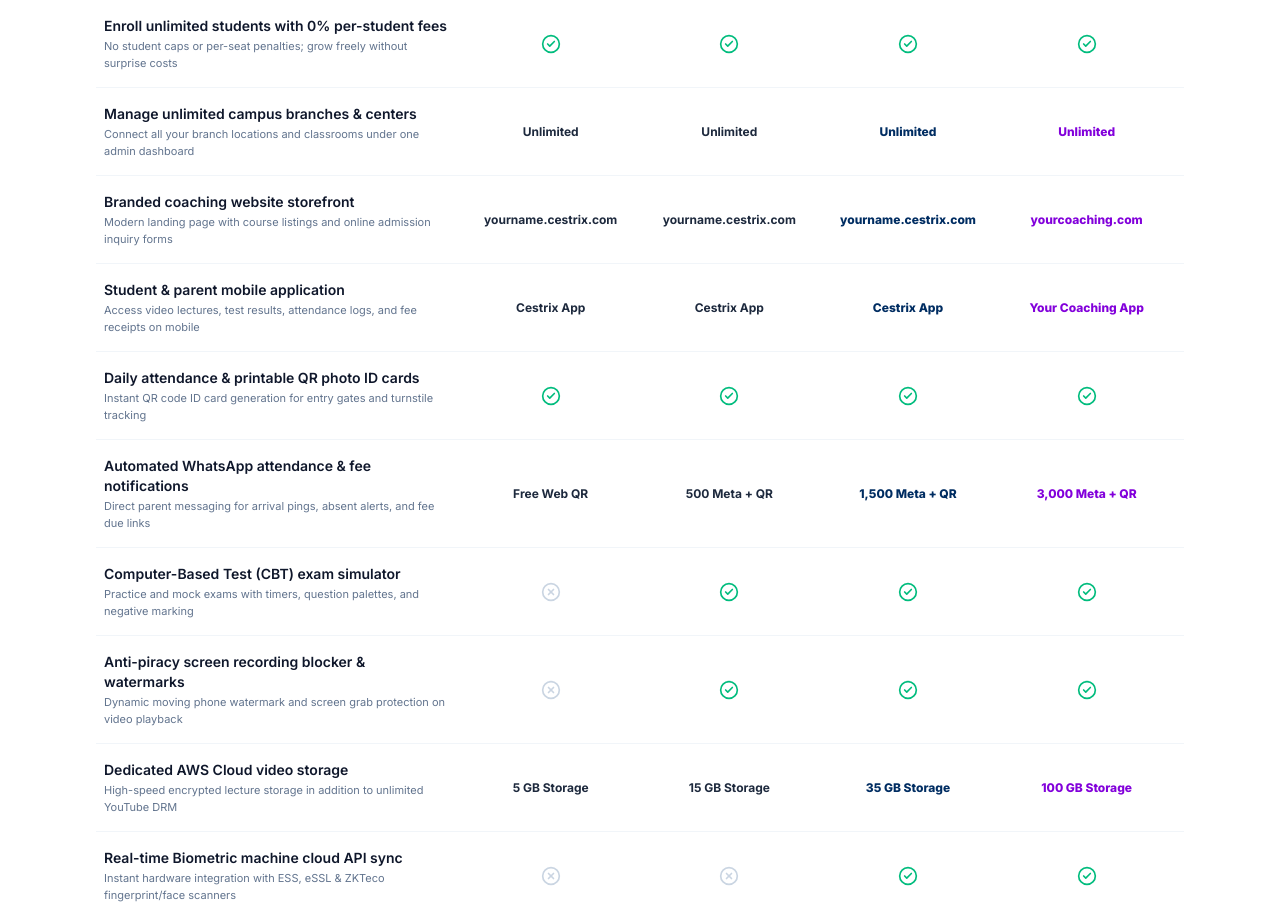
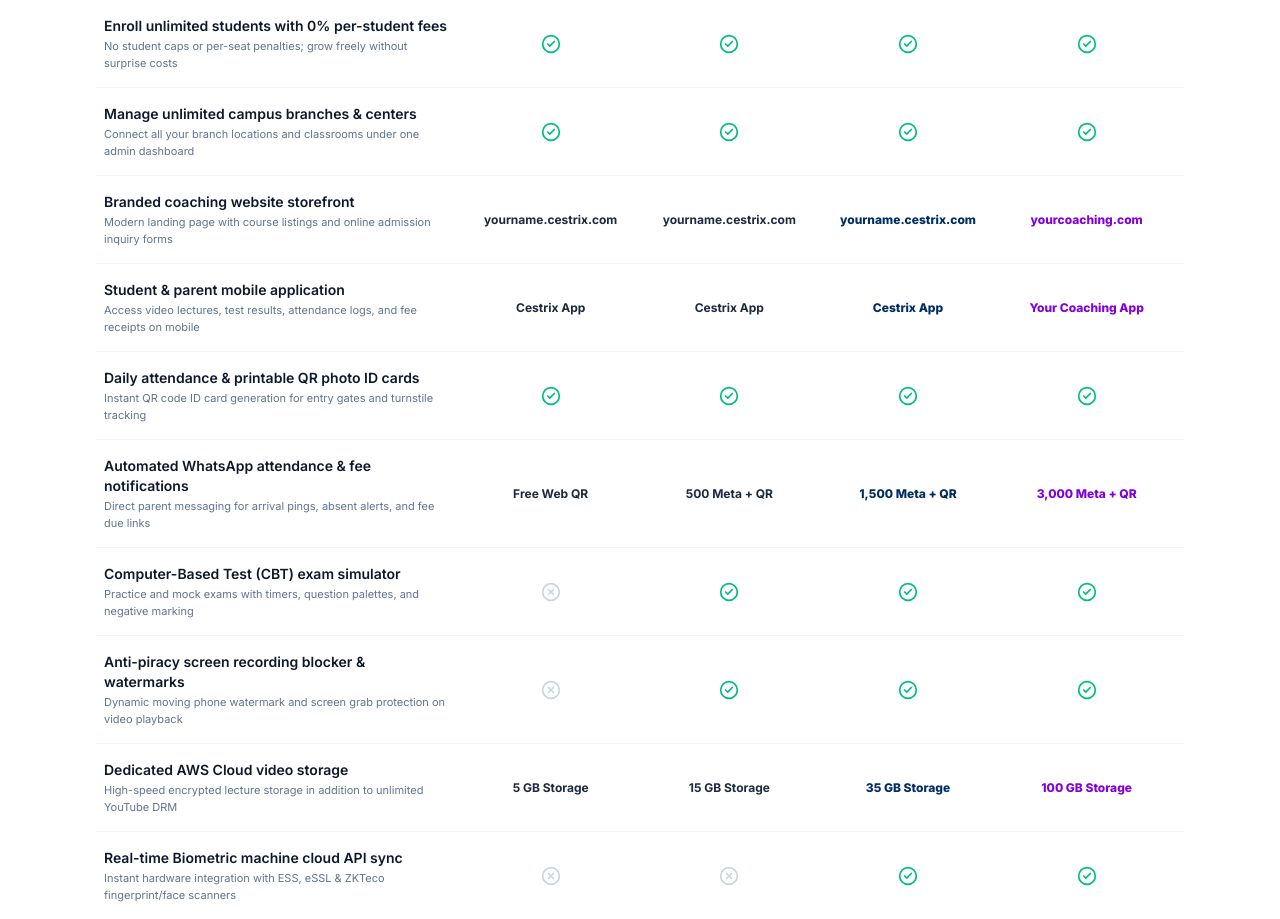
Before and after one commit to ashukumari95/cestrix-_learning, a React (Vite) app: page /pricing in a window 1280 px wide. Shown: the part 1860-2779 px from the top of the page. Built offline with nearby package versions, Linux system fonts and the light colour scheme.

Commit message:
Replace repeated Unlimited text with clean checkmark icons in comparison rows

```diff
--- a/src/pages/PricingPage.tsx
+++ b/src/pages/PricingPage.tsx
@@ -19,7 +19,6 @@
   const plans = PRICING_PLANS
 
   // Formstack-Style "I need to..." Core Comparison Rows
-  // Formstack-Style "I need to..." Core Comparison Rows
   const coreFeatureRows = [
     {
       feature: 'Enroll unlimited students with 0% per-student fees',
@@ -32,10 +31,10 @@
     {
       feature: 'Manage unlimited campus branches & centers',
       desc: 'Connect all your branch locations and classrooms under one admin dashboard',
-      starter: 'Unlimited',
-      growth: 'Unlimited',
-      pro: 'Unlimited',
-      enterprise: 'Unlimited'
+      starter: true,
+      growth: true,
+      pro: true,
+      enterprise: true
     },
     {
       feature: 'Branded coaching website storefront',
@@ -134,20 +133,20 @@
       icon: Building2,
       items: [
         {
-          name: 'Simultaneous Active Student Capacity',
+          name: 'Unlimited Active Student Capacity',
           desc: 'Concurrently enrolled active students (Graduated & archived student histories remain FREE forever)',
-          starter: 'Unlimited Students',
-          growth: 'Unlimited Students',
-          pro: 'Unlimited Students',
-          enterprise: 'Unlimited Students'
+          starter: true,
+          growth: true,
+          pro: true,
+          enterprise: true
         },
         {
-          name: 'Campus Branches Included',
+          name: 'Unlimited Campus Branches Included',
           desc: 'Physical branch locations managed within a unified organizational dashboard',
-          starter: 'Unlimited Branches',
-          growth: 'Unlimited Branches',
-          pro: 'Unlimited Branches',
-          enterprise: 'Unlimited Branches'
+          starter: true,
+          growth: true,
+          pro: true,
+          enterprise: true
         },
         {
           name: 'Admission Rush Overage Protection',
```
